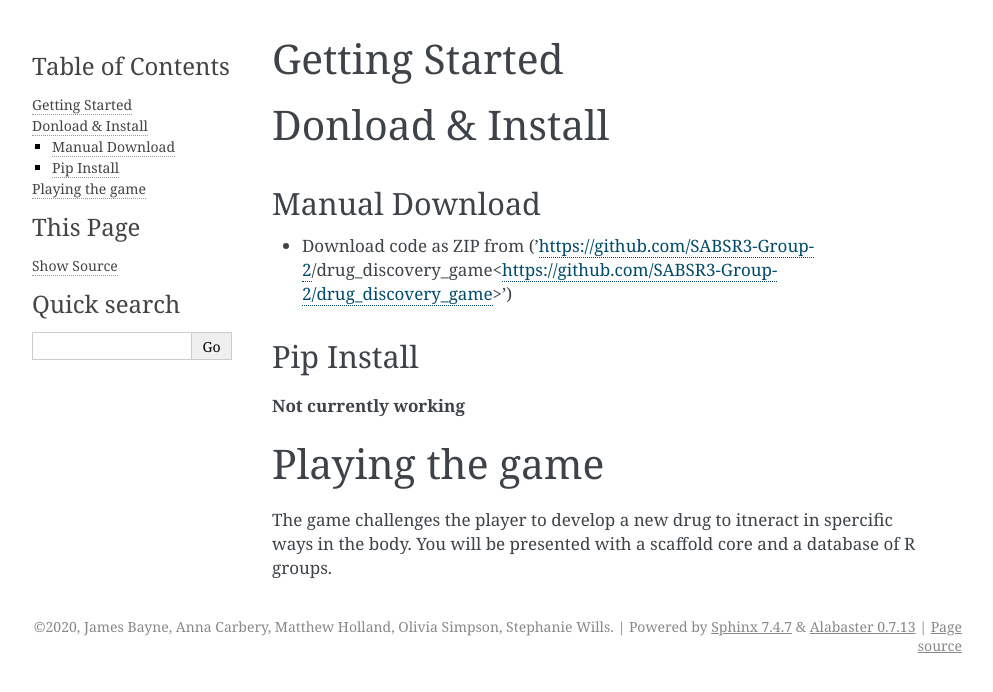
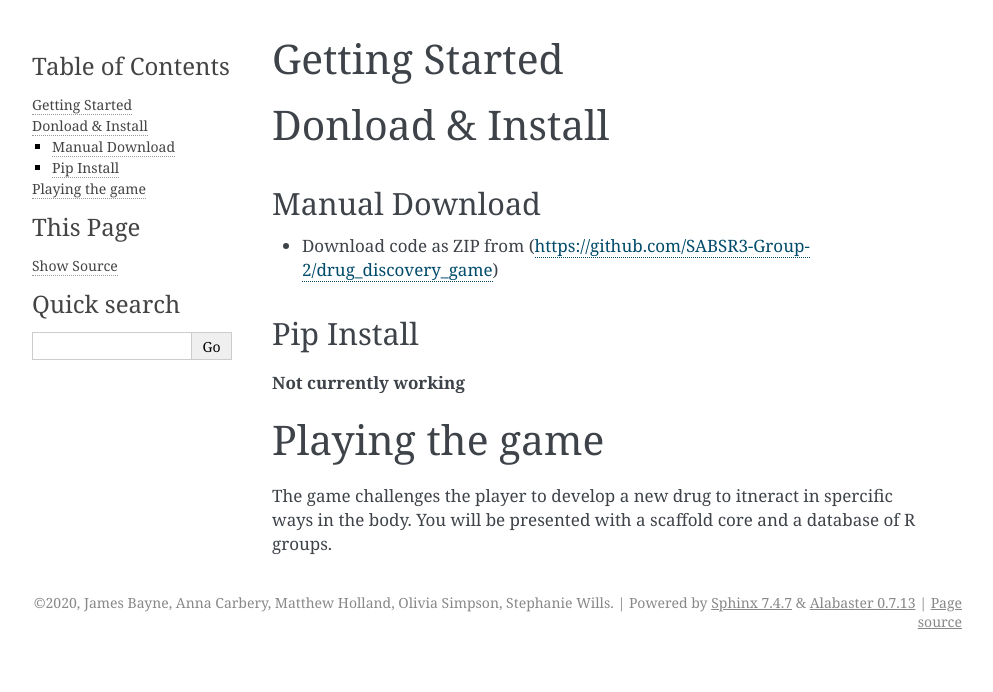
Before and after one commit to SABSR3-Group-2/drug_discovery_game, a Sphinx documentation site: the page built from Documentation/GettingStarted.rst, in a window 1280 px wide. Shown: the top 692 px of the page, without its empty margins (148-1141 px from the left). Built offline with Sphinx 7.4.7, drawn with Linux system fonts in a browser that asks for light colours; pages that are not in the unit, such as notebooks, are missing from menus; part of the change alters nothing that is shown.

Commit message:
corrected getting startyed download link

```diff
--- a/Documentation/GettingStarted.rst
+++ b/Documentation/GettingStarted.rst
@@ -5,7 +5,7 @@ Donload & Install
 
 Manual Download
 -------------------------
-- Download code as ZIP from ('https://github.com/SABSR3-Group-2/drug_discovery_game<https://github.com/SABSR3-Group-2/drug_discovery_game>')
+- Download code as ZIP from (https://github.com/SABSR3-Group-2/drug_discovery_game)
 
 Pip Install
 -------------------------
```
